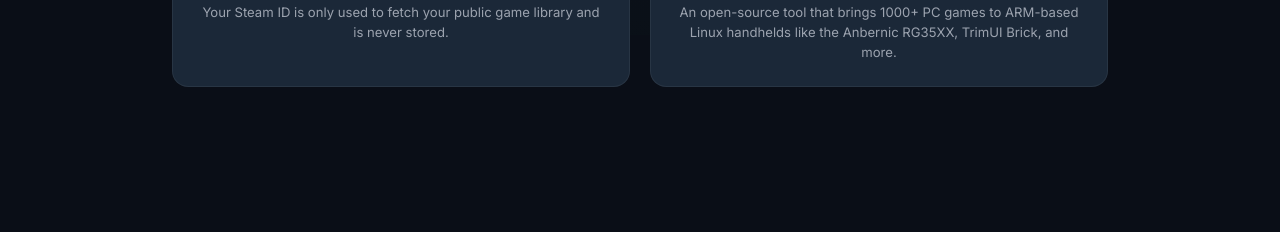
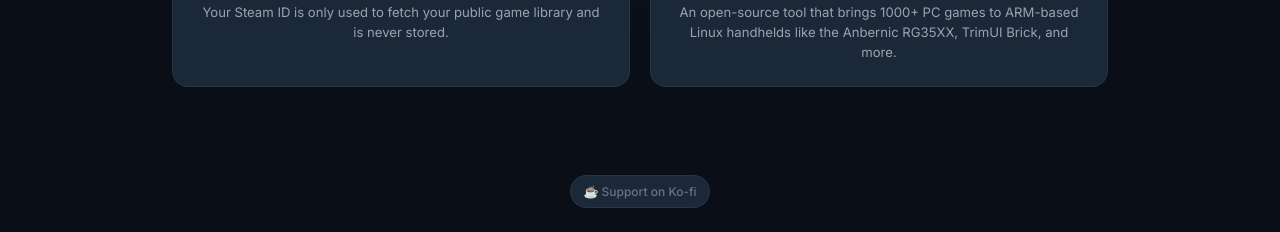
Before and after one commit to johncaseyjones1/port-steamer, a website: page public/index.html in a window 1280 px wide. Shown: the part 765-997 px from the top of the page. Before the commit the page ends 900 px from the top, so only its background shows below. Drawn offline with Linux system fonts and the light colour scheme; no server answers.

Commit message:
ko-fi link

```diff
--- a/public/index.css
+++ b/public/index.css
@@ -984,3 +984,33 @@ a:hover {
     flex-wrap: wrap;
   }
 }
+
+/* ===== FOOTER ===== */
+.app-footer {
+  text-align: center;
+  padding: 1.5rem;
+  margin-top: 1rem;
+}
+
+.kofi-link {
+  display: inline-flex;
+  align-items: center;
+  gap: 0.4rem;
+  font-size: 0.75rem;
+  font-weight: 500;
+  color: var(--text-dim);
+  background: var(--bg-card);
+  padding: 0.35rem 0.75rem;
+  border-radius: 99px;
+  border: 1px solid var(--border);
+  transition: all var(--transition-fast);
+  text-decoration: none;
+}
+
+.kofi-link:hover {
+  background: var(--bg-surface);
+  color: var(--text-primary);
+  border-color: var(--border-light);
+  transform: translateY(-1px);
+  text-decoration: none;
+}
--- a/public/index.html
+++ b/public/index.html
@@ -183,6 +183,12 @@
         <p>None of your Steam games appear to be available on PortMaster, or your filter returned no results.</p>
       </div>
     </section>
+
+    <footer class="app-footer">
+      <a href="https://ko-fi.com/" target="_blank" rel="noopener" class="kofi-link">
+        ☕ Support on Ko-fi
+      </a>
+    </footer>
   </div>
 
   <!-- Game Detail Modal -->
```
